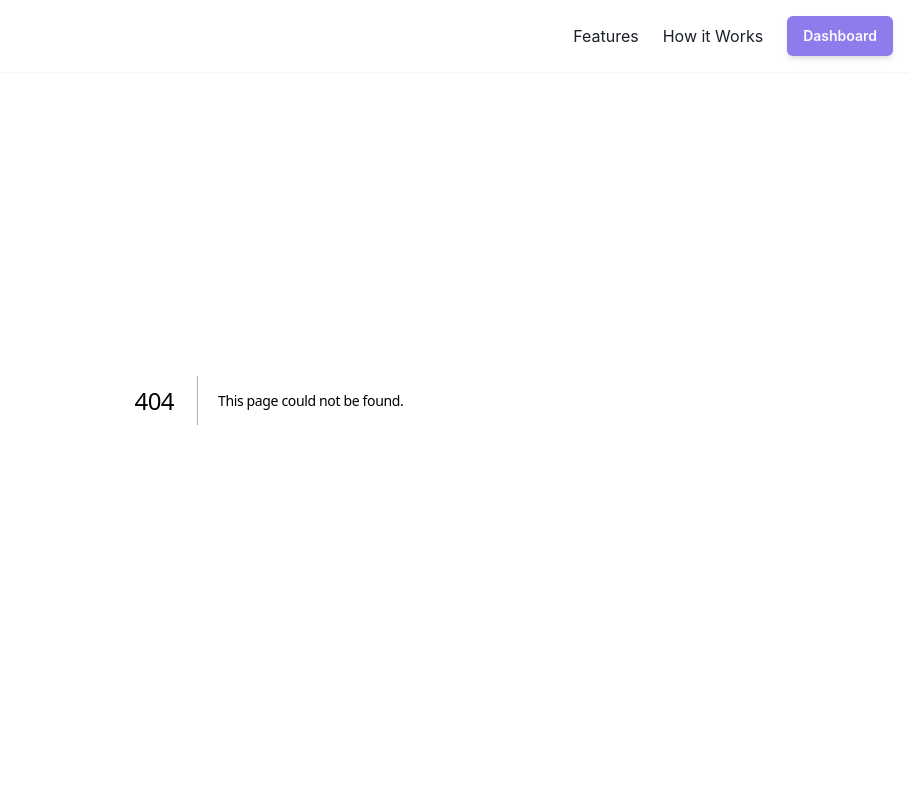
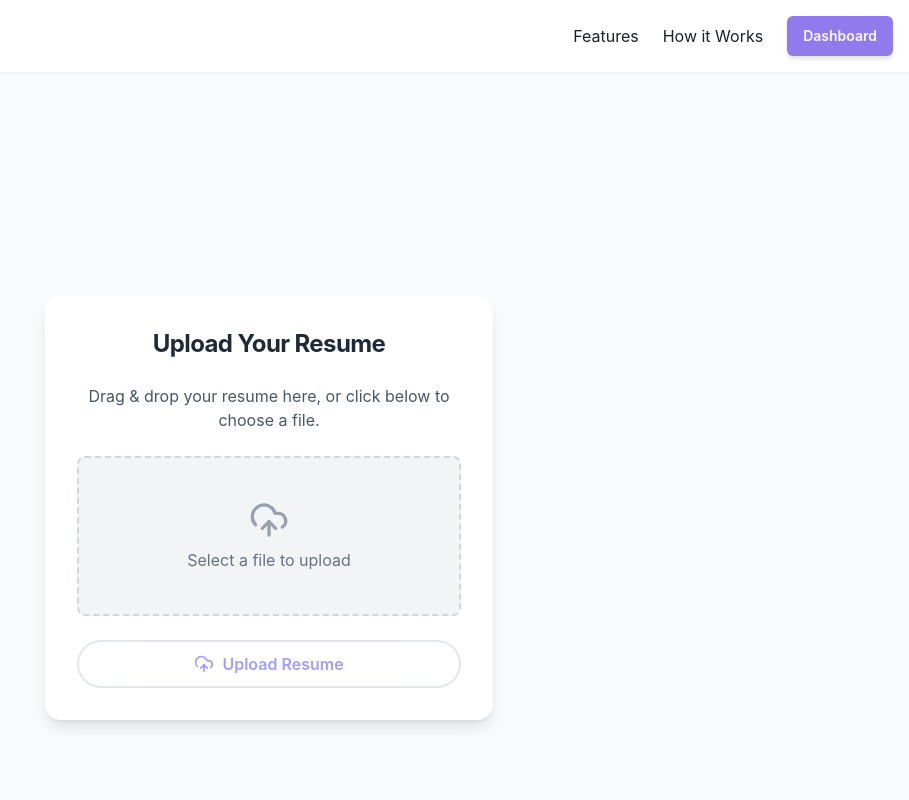
Before and after one commit to Michael-R-Dickinson/job-search-helper, a Next.js app in the folder packages/frontend/: page /getStarted in a window 1280 px wide. Before the commit this address had no page. Shown: the top 800 px of the page, without its empty margins (371-1280 px from the left). Built offline with nearby package versions, Linux system fonts and the light colour scheme; no server answers.

Commit message:
added resume upload feature

```diff
--- /dev/null
+++ b/packages/frontend/src/app/getStarted/page.tsx
@@ -0,0 +1,11 @@
+import ResumeUploadFullscreen from '@/components/GetStarted/ResumeUploadFullscreen'
+
+const GetStarted = () => {
+  return (
+    <main className="grow p-8 min-h-screen flex justify-center bg-gray-50">
+      <ResumeUploadFullscreen />
+    </main>
+  )
+}
+
+export default GetStarted
--- a/packages/frontend/src/components/BasicButton.tsx
+++ b/packages/frontend/src/components/BasicButton.tsx
@@ -1,6 +1,8 @@
+'use client'
 import * as React from 'react'
 import { cva, type VariantProps } from 'class-variance-authority'
 import { cn } from '@/lib/utils'
+import { useRouter } from 'next/navigation'
 
 const buttonVariants = cva(
   'bg-perfectify-primary inline-flex items-center justify-center gap-2 whitespace-nowrap rounded-md text-sm font-medium ring-offset-background transition-colors focus-visible:outline-hidden focus-visible:ring-2 focus-visible:ring-ring focus-visible:ring-offset-2 disabled:pointer-events-none disabled:opacity-50 [&_svg]:pointer-events-none [&_svg]:size-4 [&_svg]:shrink-0 cursor-pointer',
@@ -31,14 +33,29 @@ const buttonVariants = cva(
 export interface ButtonProps
   extends React.ButtonHTMLAttributes<HTMLButtonElement>,
     VariantProps<typeof buttonVariants> {
-  asChild?: boolean
+  href?: string
 }
 
 const Button = React.forwardRef<HTMLButtonElement, ButtonProps>(
-  ({ className, variant, size, ...props }, ref) => {
+  ({ className, variant, size, href, ...props }, ref) => {
     const Comp = 'button'
+    const router = useRouter()
+
+    if (href && props.onClick) {
+      throw new Error('href and onClick cannot both be provided')
+    }
+
     return (
-      <Comp className={cn(buttonVariants({ variant, size, className }))} ref={ref} {...props} />
+      <Comp
+        className={cn(buttonVariants({ variant, size, className }))}
+        ref={ref}
+        {...props}
+        onClick={() => {
+          if (href) {
+            router.push(href)
+          }
+        }}
+      />
     )
   },
 )
--- /dev/null
+++ b/packages/frontend/src/components/DashboardButton.tsx
@@ -0,0 +1,15 @@
+'use client'
+import React from 'react'
+import { Button } from './BasicButton'
+import { useRouter } from 'next/navigation'
+
+const DashboardButton = () => {
+  const router = useRouter()
+  return (
+    <Button className="cta-button font-semibold" onClick={() => router.push('/dashboard')}>
+      Dashboard
+    </Button>
+  )
+}
+
+export default DashboardButton
--- /dev/null
+++ b/packages/frontend/src/components/GetStarted/ResumeUploadFullscreen.tsx
@@ -0,0 +1,74 @@
+'use client'
+
+import { auth } from '../../../firebase'
+import React, { useState } from 'react'
+import { UploadCloud } from 'lucide-react'
+import { ref, uploadBytesResumable } from 'firebase/storage'
+import { storage } from '../../../firebase'
+import UploadResumeButton from '../UploadResumeButton'
+
+const ResumeUploadFullscreen = () => {
+  const [resumeFile, setResumeFile] = useState<File | null>(null)
+  const [progress, setProgress] = useState(0)
+
+  const handleUpload = () => {
+    if (!resumeFile || !auth.currentUser) return
+
+    const path = `resumes/${auth.currentUser.uid}/${resumeFile.name}`
+    const storageRef = ref(storage, path)
+    const uploadTask = uploadBytesResumable(storageRef, resumeFile)
+
+    uploadTask.on(
+      'state_changed',
+      (snapshot) => {
+        const pct = (snapshot.bytesTransferred / snapshot.totalBytes) * 100
+        setProgress(Math.round(pct))
+      },
+      (error) => {
+        console.error('Upload failed:', error)
+      },
+      async () => {
+        setProgress(100)
+      },
+    )
+  }
+  return (
+    <div className="mt-[33vh] w-full max-w-md bg-white p-8 rounded-2xl shadow-lg text-center space-y-6 h-fit">
+      <h1 className="text-2xl font-bold text-gray-800">Upload Your Resume</h1>
+      <p className="text-gray-600">
+        Drag &amp; drop your resume here, or click below to choose a file.
+      </p>
+
+      <UploadResumeButton resumeFile={resumeFile} setResumeFile={setResumeFile} />
+
+      <button
+        onClick={handleUpload}
+        disabled={!resumeFile || (progress > 0 && progress < 100)}
+        className={`text-indigo-500 relative w-full h-12 overflow-hidden rounded-full border-2 cursor-pointer hover:bg-purple-100 ${resumeFile ? 'border-perfectify-primary' : 'border-gray-300 opacity-60 cursor-not-allowed'}
+  `}
+        style={{
+          pointerEvents: !resumeFile || (progress > 0 && progress < 100) ? 'none' : 'auto',
+        }}
+      >
+        <div
+          className="absolute top-0 left-0 h-full bg-perfectify-primary transition-[width] ease-linear duration-100"
+          style={{ width: `${progress}%` }}
+        />
+
+        <span
+          className="relative z-10 flex items-center justify-center h-full w-full font-semibold"
+          style={{ color: progress > 0 ? 'white' : undefined }}
+        >
+          <UploadCloud className="w-5 h-5 mr-2" />
+          {progress > 0 && progress < 100
+            ? `${progress}%`
+            : progress === 100
+              ? 'Done'
+              : 'Upload Resume'}
+        </span>
+      </button>
+    </div>
+  )
+}
+
+export default ResumeUploadFullscreen
--- a/packages/frontend/src/components/Hero.tsx
+++ b/packages/frontend/src/components/Hero.tsx
@@ -21,7 +21,7 @@ const Hero = () => {
 
           {/* CTA Button - Moved above the feature tiles */}
           <div className="animate-fade-in mb-12" style={{ animationDelay: '0.3s' }}>
-            <Button className="cta-button text-lg px-8 py-6">
+            <Button className="cta-button text-lg px-8 py-6" href="/getStarted">
               {"Start Applying Faster – It's Free!"}
             </Button>
             <p className="text-sm text-muted-foreground mt-2">No account needed.</p>
--- /dev/null
+++ b/packages/frontend/src/components/UploadFileInput.tsx
@@ -0,0 +1,78 @@
+'use client'
+import { useState } from 'react'
+import { auth, storage } from '../../firebase'
+import { ref, uploadBytesResumable } from 'firebase/storage'
+import { UploadCloud } from 'lucide-react'
+
+const UploadFileInput = () => {
+  const [file, setFile] = useState<File | null>(null)
+  const [progress, setProgress] = useState(0)
+
+  const handleChange = (e: React.ChangeEvent<HTMLInputElement>) => {
+    if (e.target.files?.[0]) {
+      setFile(e.target.files[0])
+      setProgress(0)
+    }
+  }
+
+  const handleUpload = () => {
+    if (!file || !auth.currentUser) return
+
+    const path = `resumes/${auth.currentUser.uid}/${file.name}`
+    const storageRef = ref(storage, path)
+    const uploadTask = uploadBytesResumable(storageRef, file)
+
+    uploadTask.on(
+      'state_changed',
+      (snapshot) => {
+        const pct = (snapshot.bytesTransferred / snapshot.totalBytes) * 100
+        setProgress(Math.round(pct))
+      },
+      (error) => {
+        console.error('Upload failed:', error)
+      },
+      async () => {
+        setProgress(100)
+      },
+    )
+  }
+
+  return (
+    <div className="max-w-md mx-auto space-y-4 p-6 bg-white rounded-lg shadow-lg">
+      {/* File selector */}
+      <label className="flex items-center justify-center cursor-pointer bg-green-50 border-2 border-dashed border-green-300 rounded-lg p-6 hover:bg-green-100 transition">
+        <UploadCloud className="w-6 h-6 text-green-500 mr-2" />
+        <span className="text-green-600 font-medium">
+          {file ? file.name : 'Click to select a file'}
+        </span>
+        <input type="file" onChange={handleChange} className="hidden" />
+      </label>
+
+      {/* Upload button */}
+      <button
+        className={`w-full flex items-center justify-center bg-green-600 text-white font-semibold py-2 px-4 rounded-lg shadow hover:bg-green-700 transition ${
+          !file ? 'opacity-50 cursor-not-allowed' : ''
+        }`}
+        onClick={handleUpload}
+        disabled={!file}
+      >
+        Push
+      </button>
+
+      {/* Progress bar */}
+      {progress > 0 && (
+        <div className="relative w-full bg-gray-200 rounded-full h-4 overflow-hidden">
+          <div
+            className="absolute top-0 left-0 h-full bg-green-500 transition-all duration-300"
+            style={{ width: `${progress}%` }}
+          />
+          <span className="absolute inset-0 flex items-center justify-center text-sm font-medium text-green-800">
+            {progress}%
+          </span>
+        </div>
+      )}
+    </div>
+  )
+}
+
+export default UploadFileInput
--- /dev/null
+++ b/packages/frontend/src/components/UploadResumeButton.tsx
@@ -0,0 +1,30 @@
+import { UploadCloud } from 'lucide-react'
+import React from 'react'
+
+interface UploadResumeButtonProps {
+  resumeFile: File | null
+  setResumeFile: (file: File | null) => void
+}
+
+const UploadResumeButton: React.FC<UploadResumeButtonProps> = ({ resumeFile, setResumeFile }) => {
+  const handleChange = (e: React.ChangeEvent<HTMLInputElement>) => {
+    if (e.target.files?.[0]) {
+      setResumeFile(e.target.files[0])
+    }
+  }
+  return (
+    <label className="cursor-pointer block">
+      <div className="flex flex-col items-center justify-center h-40 bg-gray-100 border-2 border-dashed border-gray-300 rounded-lg">
+        <UploadCloud className="w-10 h-10 text-gray-400 mb-2" />
+        {resumeFile ? (
+          <span className="text-gray-700 font-medium truncate px-4">{resumeFile.name}</span>
+        ) : (
+          <span className="text-gray-500">Select a file to upload</span>
+        )}
+      </div>
+      <input type="file" onChange={handleChange} className="hidden" />
+    </label>
+  )
+}
+
+export default UploadResumeButton
```
